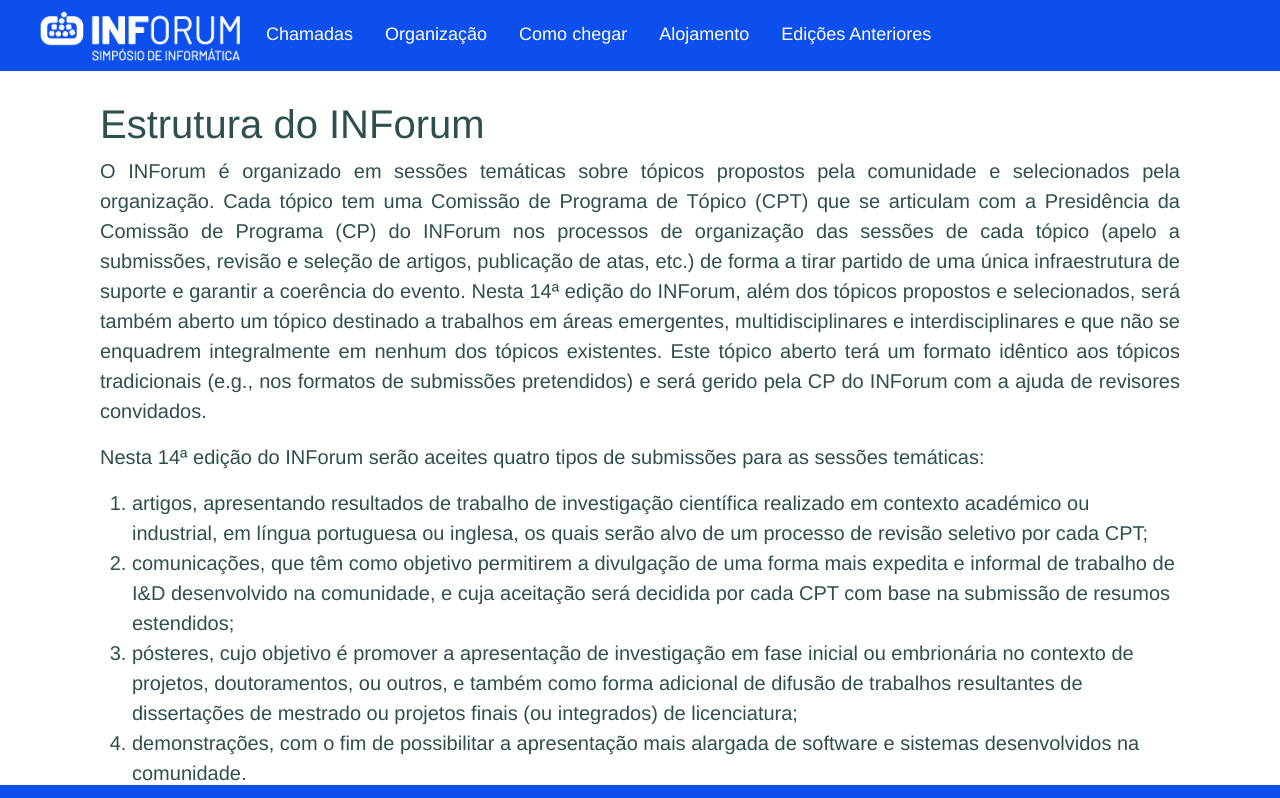
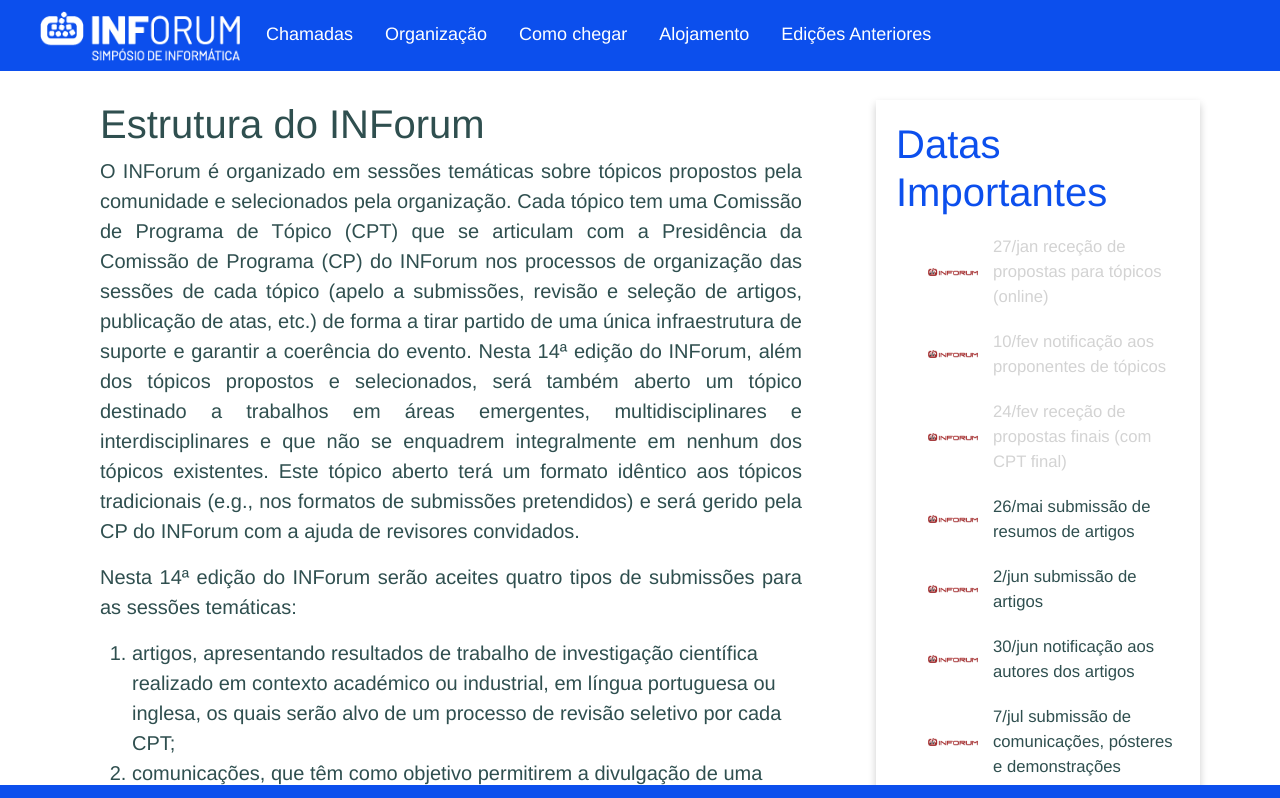
Before and after one commit to h4g0/Inforum2023, a React (Create React App) app: page /dates in a window 1280 px wide. Shown: the top 798 px of the page. Built offline with nearby package versions, Linux system fonts and the light colour scheme.

Commit message:
added buttons

```diff
--- a/public/index.html
+++ b/public/index.html
@@ -9,7 +9,7 @@
       name="description"
       content="Inforum 2023"
     />
-    <link rel="apple-touch-icon" href="%PUBLIC_URL%/logo192.png" />
+    <link rel="apple-touch-icon" href="%PUBLIC_URL%/logo.png" />
     <!--
       manifest.json provides metadata used when your web app is installed on a
       user's mobile device or desktop. See https://developers.google.com/web/fundamentals/web-app-manifest/
--- a/src/Main/Accommodation.tsx
+++ b/src/Main/Accommodation.tsx
@@ -31,7 +31,7 @@ export function Accommodation(props: any) {
             </div>
             <div className='ImportantDates'>
                 <h2>Alojamento</h2>
-                <p>Existem vários hotéis a distância a menos de 15 minutos a pé ou de transportes públicos da FEUP
+                <p>Existem vários hotéis a menos de 15 minutos a pé ou de transportes públicos da FEUP
                     alguns deles incluem:</p>
 
                 <div className='Hotels'>
--- a/src/Main/Dates.tsx
+++ b/src/Main/Dates.tsx
@@ -106,6 +106,8 @@ export function Dates(props: any) {
                 <Patreons/>
             </div>
             <div className='ImportantDates'>
+                <div className='InforumStructure'>
+
                 <h1>Estrutura do INForum</h1>
 
                 <p>
@@ -283,10 +285,20 @@ export function Dates(props: any) {
 
                 </p>
 
+                </div>
+
+                <div className='ImportantDatesHighlightsExternal'>
+
+                <div className='ImportantDatesHighlights'>
+
 
                 <h1>Datas Importantes</h1>
 
                 <InforumDates></InforumDates>
+
+                </div>
+
+                </div>
 
             </div>
 
--- a/src/Main/Main.css
+++ b/src/Main/Main.css
@@ -298,6 +298,27 @@ p {
     margin-bottom: 50px;
 }
 
+
+.Previous li {
+    margin: 0;
+	padding: 10px 0 10px 90px;
+	list-style: none;
+    background-image: url("../img/logo.png");
+	background-repeat: no-repeat;
+	background-position: left center;
+	background-size: 80px;
+}
+
+.TrackList li {
+    margin: 0;
+	padding: 10px 0 10px 90px;
+	list-style: none;
+    background-image: url("../img/logo.png");
+	background-repeat: no-repeat;
+	background-position: left center;
+	background-size: 80px;
+}
+
 .Program {
     color: #2f4f4f;
     margin-top: 100px;
@@ -361,7 +382,7 @@ p {
 
 .ImportantDates {
     margin-left: 0px;
-    display: inline;
+    display: flex;
 }
 
 .mb-2 {
@@ -591,6 +612,45 @@ p {
     box-shadow: 0 8px 16px 0 rgba(0,0,0,0.2);
 
 }
+
+.ImportantDatesHighlightsExternal {
+    width: 30%;
+}
+
+.ImportantDatesHighlights {
+    box-shadow: 0 4px 8px 0 rgba(0,0,0,0.2);
+    transition: 0.3s;
+    width: 100%;
+    float: left;
+    margin-bottom: 20px;
+    margin-left: 20px;
+    padding: 20px;
+    font-size: smaller;
+}
+
+.ImportantDatesHighlights:hover {
+    box-shadow: 0 8px 16px 0 rgba(0,0,0,0.2);
+}
+
+.ImportantDatesHighlights H1{
+    color: #0c4fed;
+}
+
+.ImportantDatesHighlights li {
+    margin: 0;
+	padding: 10px 0 10px 65px;
+	list-style: none;
+    background-image: url("../img/logo.png");
+	background-repeat: no-repeat;
+	background-position: left center;
+	background-size: 50px;
+}
+
+.InforumStructure {
+    width: 65%;
+    margin-right: 5%;
+}
+
 .card {
     /* Add shadows to create the "card" effect */
     box-shadow: 0 4px 8px 0 rgba(0,0,0,0.2);
@@ -598,7 +658,7 @@ p {
     width: 100%;
     max-width: 270px;
     float: left;
-    margin-bottom: 20x;
+    margin-bottom: 20px;
     margin-left: 20px;
   }
 
@@ -613,10 +673,44 @@ p {
     width: 100%;
 
   }
-  /* Add some padding inside the card container */
-  .container {
-    padding: 2px 16px;
+
+  /* The container <div> - needed to position the dropdown content */
+  .dropdown {
+    position: relative;
+    display: inline-block;
   }
+
+  /* Dropdown Content (Hidden by Default) */
+  .dropdown-content {
+    display: none;
+    position: absolute;
+    background-color: #f9f9f9;
+    min-width: 160px;
+    box-shadow: 0px 8px 16px 0px rgba(0,0,0,0.2);
+    z-index: 1;
+  }
+
+  /* Links inside the dropdown */
+  .dropdown-content a {
+    background-color: #0c4fed;
+    color: white;
+    text-decoration: none;
+    display: block;
+    padding: 5px;
+
+  }
+
+  /* Change color of dropdown links on hover */
+  .dropdown-content a:hover {background-color: #f1f1f1}
+
+  /* Show the dropdown menu on hover */
+  .dropdown:hover .dropdown-content {
+    display: block;
+  }
+
+  /* Change the background color of the dropdown button when the dropdown content is shown */
+
+
 
 @media only screen and (max-width: 850px) {
     /* For mobile phones: */
@@ -644,6 +738,23 @@ p {
 }
 
 
+
+@media only screen and (max-width: 1000px) {
+    /* For mobile phones: */
+    .ImportantDates {
+        display: block;
+    }
+
+    .InforumStructure {
+        width: 100%;
+    }
+
+    .ImportantDatesHighlightsExternal{
+        width: 100%;
+    }
+}
+
+
 @media only screen and (max-width: 650px) {
     /* For mobile phones: */
     .Intro, .Location, .Keynote, .People, .Dates, .Accommodation, .Previous {
--- a/src/Main/Main.tsx
+++ b/src/Main/Main.tsx
@@ -76,9 +76,21 @@ export function Login(this: any, props: any) {
 
                 </Link>
 
+                <div className="dropdown">
+                <button>Chamadas</button>
+                <div className="dropdown-content">
+
                 <Link to="/dates">
-                    <button>Chamadas</button>
+                    <a>Datas</a>
                 </Link>
+
+                <Link to="/tracks">
+                    <a>Tracks</a>
+                </Link>
+
+                </div>
+                </div>
+
 
                 {/*<Link  to="/Tracks">
                     <button>Tracks</button>
--- a/src/Main/Tracks.tsx
+++ b/src/Main/Tracks.tsx
@@ -10,30 +10,73 @@ export function Tracks(props: any) {
             <div>
                 <Patreons/>
             </div>
-            <div className='ImportantDates'>
+            <div className='TrackList'>
+
                 <h2>Tracks</h2>
 
+                <ul>
+                    <li>
+
                     <Link to="/tracks/crc">
-                    <p>Comunicações e Redes de Computadores (CRC)</p>
+                    Comunicações e Redes de Computadores (CRC)
                     </Link>
+
+                    </li>
+
+                    <li>
+
                         <Link to="/tracks/softcrc">
-                    <p>Ciência e Engenharia de Software (SOFT-PT 2023)</p>
+                        Ciência e Engenharia de Software (SOFT-PT 2023)
                         </Link>
+
+                    </li>
+
+                    <li>
+
                         <Link to="/tracks/cd">
-                    <p>Ciência de Dados</p>
+                        Ciência de Dados
                         </Link>
+
+                    </li>
+
+                    <li>
+
                         <Link to="/tracks/sintel">
-                    <p>Sistemas Inteligentes (SIntel)</p>
+                        Sistemas Inteligentes (SIntel)
                         </Link>
+                    </li>
+
+
+                    <li>
+
                         <Link to="/tracks/aspi">
-                    <p>Aspetos Sócio-Profissionais da Informática</p>
+                        Aspetos Sócio-Profissionais da Informática
                         </Link>
+
+                    </li>
+
+                    <li>
+
                         <Link to="/tracks/cpsapps">
-                    <p>Sistemas Ciber-Físicos Confiáveis e Aplicações (CPS&Apps)</p>
+                        Sistemas Ciber-Físicos Confiáveis e Aplicações (CPS&Apps)
                         </Link>
+
+                    </li>
+
+                    <li>
+
                         <Link to="/tracks/cpdla">
-                    <p>Computação Paralela, Distribuída e de Larga Escala (CPDLA)</p>
+                        Computação Paralela, Distribuída e de Larga Escala (CPDLA)
                         </Link>
+
+                    </li>
+
+                </ul>
+
+
+
+
+
 
             </div>
 
```
Also changed, not shown: public/logo.png (added), public/manifest.json. Lines whose indentation alone changed are shown as unchanged.
